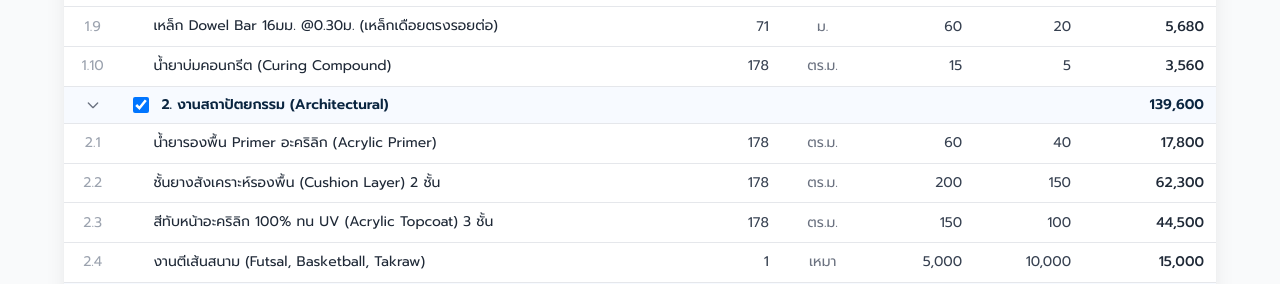
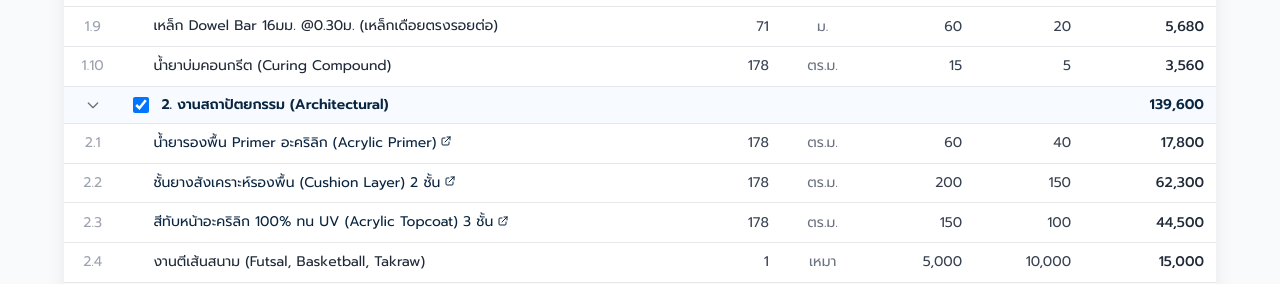
Before and after one commit to suteechu/CourtHeim, a React (Vite) app: page / in a window 1280 px wide. Shown: the part 7000-7284 px from the top of the page. Built offline with nearby package versions, Linux system fonts and the light colour scheme.

Commit message:
Add product links for architectural surface coatings

```diff
--- a/src/components/BOQ.jsx
+++ b/src/components/BOQ.jsx
@@ -61,9 +61,9 @@ const BOQ = () => {
     { id: 24, category: 'งานโครงสร้าง (Structural)', item: 'น้ำยาบ่มคอนกรีต (Curing Compound)', qty: 178, unit: 'ตร.ม.', materialPrice: 15, laborPrice: 5, total: 3560 },
 
     // 2. งานสถาปัตยกรรมพื้นผิว (Surface Coating)
-    { id: 9, category: 'งานสถาปัตยกรรม (Architectural)', item: 'น้ำยารองพื้น Primer อะคริลิก (Acrylic Primer)', qty: 178, unit: 'ตร.ม.', materialPrice: 60, laborPrice: 40, total: 17800 },
-    { id: 10, category: 'งานสถาปัตยกรรม (Architectural)', item: 'ชั้นยางสังเคราะห์รองพื้น (Cushion Layer) 2 ชั้น', qty: 178, unit: 'ตร.ม.', materialPrice: 200, laborPrice: 150, total: 62300 },
-    { id: 11, category: 'งานสถาปัตยกรรม (Architectural)', item: 'สีทับหน้าอะคริลิก 100% ทน UV (Acrylic Topcoat) 3 ชั้น', qty: 178, unit: 'ตร.ม.', materialPrice: 150, laborPrice: 100, total: 44500 },
+    { id: 9, category: 'งานสถาปัตยกรรม (Architectural)', item: 'น้ำยารองพื้น Primer อะคริลิก (Acrylic Primer)', link: 'https://www.toagroup.com/th/product/primer', qty: 178, unit: 'ตร.ม.', materialPrice: 60, laborPrice: 40, total: 17800 },
+    { id: 10, category: 'งานสถาปัตยกรรม (Architectural)', item: 'ชั้นยางสังเคราะห์รองพื้น (Cushion Layer) 2 ชั้น', link: 'https://www.toagroup.com/th/products/special-paint', qty: 178, unit: 'ตร.ม.', materialPrice: 200, laborPrice: 150, total: 62300 },
+    { id: 11, category: 'งานสถาปัตยกรรม (Architectural)', item: 'สีทับหน้าอะคริลิก 100% ทน UV (Acrylic Topcoat) 3 ชั้น', link: 'https://www.toagroup.com/th/product/waterproofing/waterproofing-for-roof-and-deck/312/toa-roof-paint', qty: 178, unit: 'ตร.ม.', materialPrice: 150, laborPrice: 100, total: 44500 },
     { id: 12, category: 'งานสถาปัตยกรรม (Architectural)', item: 'งานตีเส้นสนาม (Futsal, Basketball, Takraw)', qty: 1, unit: 'เหมา', materialPrice: 5000, laborPrice: 10000, total: 15000 },
 
     // 3. งานหลังคาและอุปกรณ์ (Roofing & Equipment)
```
